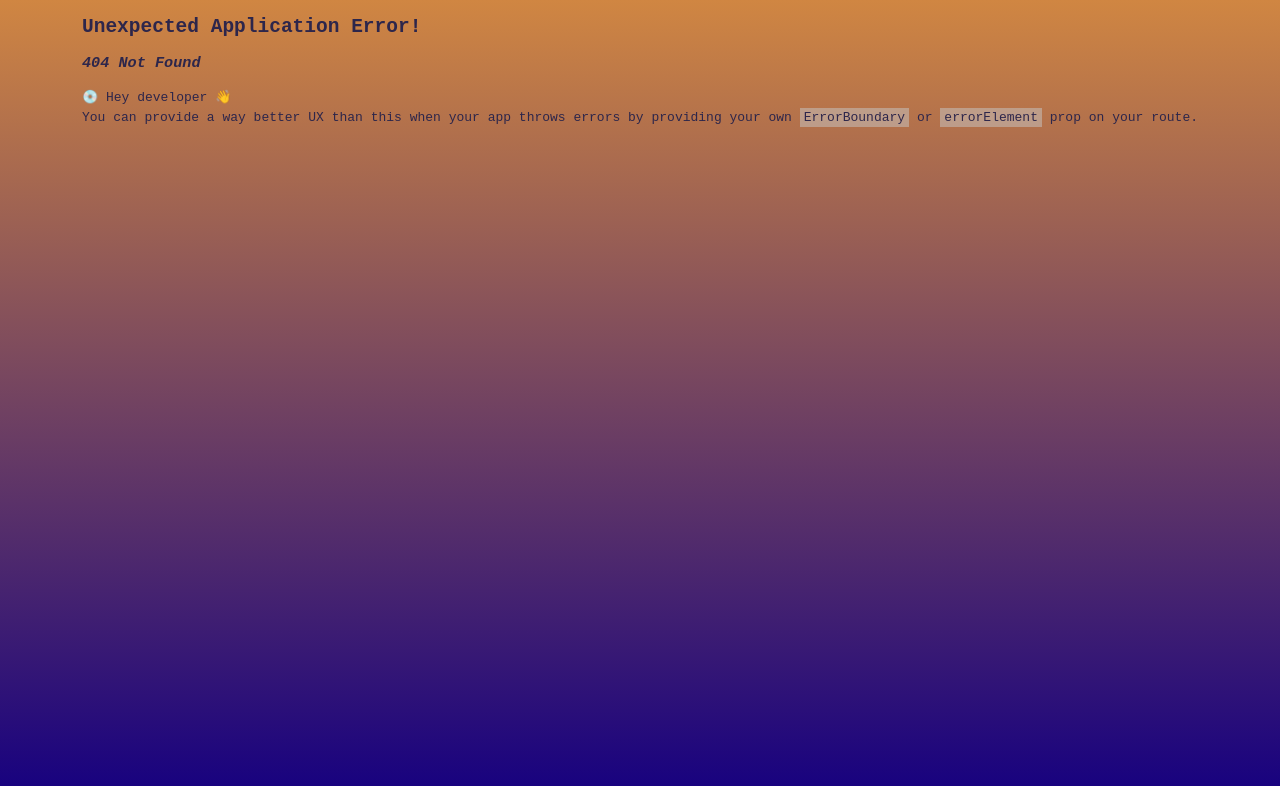
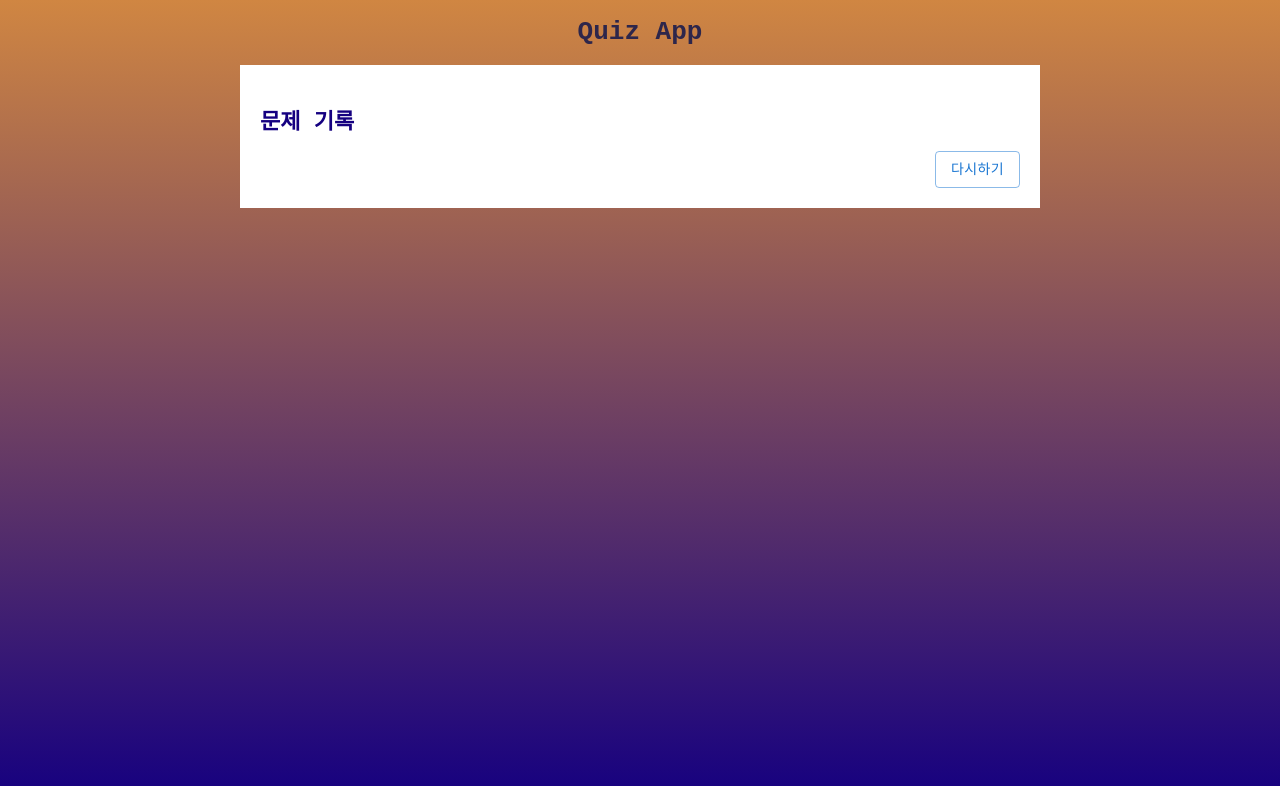
Before and after one commit to sunpl13/classting-quiz-app, a React (Vite) app: page /history in a window 1280 px wide. Before the commit this address had no page. Shown: the top 786 px of the page. Built offline with nearby package versions, Linux system fonts and the light colour scheme.

Commit message:
feat: 오답노트 작성할 수 있는 결과 페이지 추가

```diff
--- /dev/null
+++ b/src/components/AccordionContent.tsx
@@ -0,0 +1,84 @@
+import styled from '@emotion/styled';
+import IncorrectAnswerNote from './IncorrectAnswerNote';
+
+type Props = {
+  question: string;
+  myAnswer: string;
+  correctAnswer: string;
+};
+
+const AccordionContent = ({ question, myAnswer, correctAnswer }: Props) => {
+  const isCorrect = correctAnswer === myAnswer;
+
+  return (
+    <ContentLayout>
+      <div className="answer-conatainer">
+        문제: <span dangerouslySetInnerHTML={{ __html: question }}></span>
+      </div>
+      <div className="answer-conatainer">
+        내가 선택한 정답:{' '}
+        <span dangerouslySetInnerHTML={{ __html: myAnswer }}></span>
+      </div>
+      <div className="answer-conatainer">
+        정답 여부:{' '}
+        <span className={isCorrect ? 'correct' : 'incorrect'}>
+          {isCorrect ? 'O' : 'X'}
+        </span>
+      </div>
+
+      {!isCorrect && (
+        <>
+          <div className="answer-conatainer">
+            정답:{' '}
+            <span
+              className="incorrect"
+              dangerouslySetInnerHTML={{ __html: correctAnswer }}></span>
+          </div>
+
+          <IncorrectAnswerNote />
+        </>
+      )}
+    </ContentLayout>
+  );
+};
+
+export default AccordionContent;
+
+const ContentLayout = styled.div`
+  padding-bottom: 30px;
+  width: 100%;
+  & p {
+    font-size: 16px;
+    font-weight: 700;
+    margin-bottom: 20px;
+  }
+
+  & .answer-conatainer {
+    margin-bottom: 10px;
+
+    & span {
+      font-size: 20px;
+      font-weight: 700;
+    }
+
+    & .correct {
+      color: var(--primary);
+    }
+
+    & .incorrect {
+      color: var(--incorrect);
+    }
+  }
+
+  & button {
+    background: linear-gradient(0deg, var(--primary) 0.03%, var(--accent));
+    border-radius: 9px;
+    font-size: 18px;
+    color: var(--bg);
+    padding: 10px 42px;
+    outline: none;
+    border: none;
+    margin-top: 15px;
+    cursor: pointer;
+  }
+`;
--- /dev/null
+++ b/src/components/Accrodion.tsx
@@ -0,0 +1,106 @@
+import { useState } from 'react';
+import useDebounce from '../hooks/useDebounce';
+import styled from '@emotion/styled';
+import AccordionContent from './AccordionContent';
+interface IContent {
+  question: string;
+  myAnswer: string;
+  correctAnswer: string;
+  questionNumber: number;
+}
+
+type Props = {
+  content: IContent;
+  id: string | number;
+  title: string;
+};
+
+const Accrodion = ({ content, id, title }: Props) => {
+  const [active, setActive] = useState<string | number>('');
+  const { question, myAnswer, correctAnswer } = content;
+  const toggleHandler = () => {
+    setActive(id);
+    if (active === id) {
+      setActive('');
+    }
+  };
+  const onToggle = useDebounce(toggleHandler, 200);
+
+  return (
+    <Container>
+      <div className="accordion">
+        <div className="accordionHeading">
+          <div className="container">
+            <span>{title}</span>
+            <span id="toggle" onClick={onToggle}>
+              {active === id ? '△' : '▽'}
+            </span>
+          </div>
+        </div>
+        <div className={(active === id ? 'show' : '') + ' accordionContent'}>
+          <AccordionContent
+            question={question}
+            myAnswer={myAnswer}
+            correctAnswer={correctAnswer}
+          />
+        </div>
+      </div>
+    </Container>
+  );
+};
+
+export default Accrodion;
+
+const Container = styled.div`
+  width: 100%;
+  margin: auto;
+
+  & .accordion {
+    margin: 0 auto;
+    color: var(--primary);
+    border-top: 1px solid var(--bg-accent);
+    border-bottom: 1px solid var(--bg-accent);
+  }
+
+  & .accordionHeading {
+    background: var(--bg);
+    padding: 14px 0;
+    justify-content: space-between;
+    text-align: left;
+
+    p {
+      letter-spacing: 1.2px;
+      display: inline;
+      font-weight: bold;
+      margin-left: 5px;
+      font-size: 16px;
+      line-height: 1.6;
+    }
+
+    #toggle {
+      cursor: pointer;
+      display: inline;
+      float: right;
+      margin-right: 5px;
+    }
+  }
+
+  & .accordionContent {
+    background: var(--bg);
+    display: flex;
+    overflow: hidden;
+    overflow-y: scroll;
+    transition: all 400ms ease-in-out;
+    height: 0;
+    opacity: 0;
+
+    &::-webkit-scrollbar {
+      display: none;
+    }
+  }
+
+  & .accordionContent.show {
+    height: 300px;
+    opacity: 1;
+  }
+`;
--- /dev/null
+++ b/src/components/IncorrectAnswerNote.tsx
@@ -0,0 +1,66 @@
+import styled from '@emotion/styled';
+import { Button } from '@mui/material';
+import { ChangeEvent, useState } from 'react';
+
+const IncorrectAnswerNote = () => {
+  const [incorrectAnswerText, setIncorrectAnswerText] = useState('');
+  const [isTextAreaActive, setIsTextAreaActive] = useState(false);
+
+  const onClick = () => {
+    setIsTextAreaActive((prev) => !prev);
+  };
+
+  const onTextAreaChange = (e: ChangeEvent<HTMLTextAreaElement>) => {
+    setIncorrectAnswerText(e.target.value);
+  };
+  return (
+    <Containter>
+      <h2>오답 노트</h2>
+      {!isTextAreaActive ? (
+        <p>{incorrectAnswerText}</p>
+      ) : (
+        <textarea
+          placeholder="오답노트를 작성해주세요."
+          value={incorrectAnswerText}
+          onChange={onTextAreaChange}
+        />
+      )}
+
+      <Button className="write-btn" onClick={onClick}>
+        기록
+      </Button>
+    </Containter>
+  );
+};
+
+export default IncorrectAnswerNote;
+
+const Containter = styled.div`
+  position: relative;
+  padding: 30px 10px;
+
+  & h2 {
+    border-bottom: 1px solid var(--foreground);
+    padding: 5px 0;
+  }
+
+  & .write-btn {
+    position: absolute;
+    padding: 0;
+    right: 20px;
+    top: 45px;
+    margin-top: 0;
+  }
+
+  & p,
+  textarea {
+    width: 100%;
+    height: 200px;
+    overflow-y: scroll;
+    border: 1px solid var(--foreground);
+    border-radius: 4px;
+    &::-webkit-scrollbar {
+      display: none;
+    }
+  }
+`;
--- /dev/null
+++ b/src/pages/QuestionHistory.tsx
@@ -0,0 +1,76 @@
+import { useQuestionContext } from '../contexts/QuestionContext';
+import { useMyAnswerContext } from '../contexts/MyAnswerContext';
+import Accrodion from '../components/Accrodion';
+import styled from '@emotion/styled';
+import { Button } from '@mui/material';
+import { useNavigate } from 'react-router-dom';
+
+const QuestionHistory = () => {
+  const {
+    questionList,
+    actions: { setQuestionList }
+  } = useQuestionContext();
+  const {
+    myAnswer,
+    actions: { setMyAnswer }
+  } = useMyAnswerContext();
+  const navigate = useNavigate();
+  const getMyAnswer = (questionNumber: number) => {
+    return myAnswer.find((item) => item.questionNumber === questionNumber);
+  };
+
+  const onClick = () => {
+    navigate('/', { replace: true });
+    setMyAnswer([]);
+    setQuestionList([]);
+  };
+
+  return (
+    <Container>
+      <h2 className="title">문제 기록</h2>
+
+      <div>
+        {questionList.map((item, index) => (
+          <Accrodion
+            key={item.question}
+            id={item.question}
+            content={{
+              question: item.question,
+              myAnswer: getMyAnswer(index + 1)?.myAnswer as string,
+              correctAnswer: item.correct_answer,
+              questionNumber: index + 1
+            }}
+            title={`${index + 1}번 문항`}
+          />
+        ))}
+      </div>
+
+      <div className="flex-wrapp">
+        <Button variant="outlined" onClick={onClick}>
+          다시하기
+        </Button>
+      </div>
+    </Container>
+  );
+};
+
+export default QuestionHistory;
+
+const Container = styled.div`
+  width: 800px;
+  background: var(--bg);
+  padding: 20px;
+
+  & .title {
+    margin-bottom: 10px;
+    font-weight: 700;
+    font-size: 22px;
+    color: var(--primary);
+  }
+
+  & .flex-wrapp {
+    display: flex;
+    margin-top: 15px;
+    justify-content: flex-end;
+  }
+`;
```
Also changed, not shown: src/route.tsx (+6 -4 lines).
